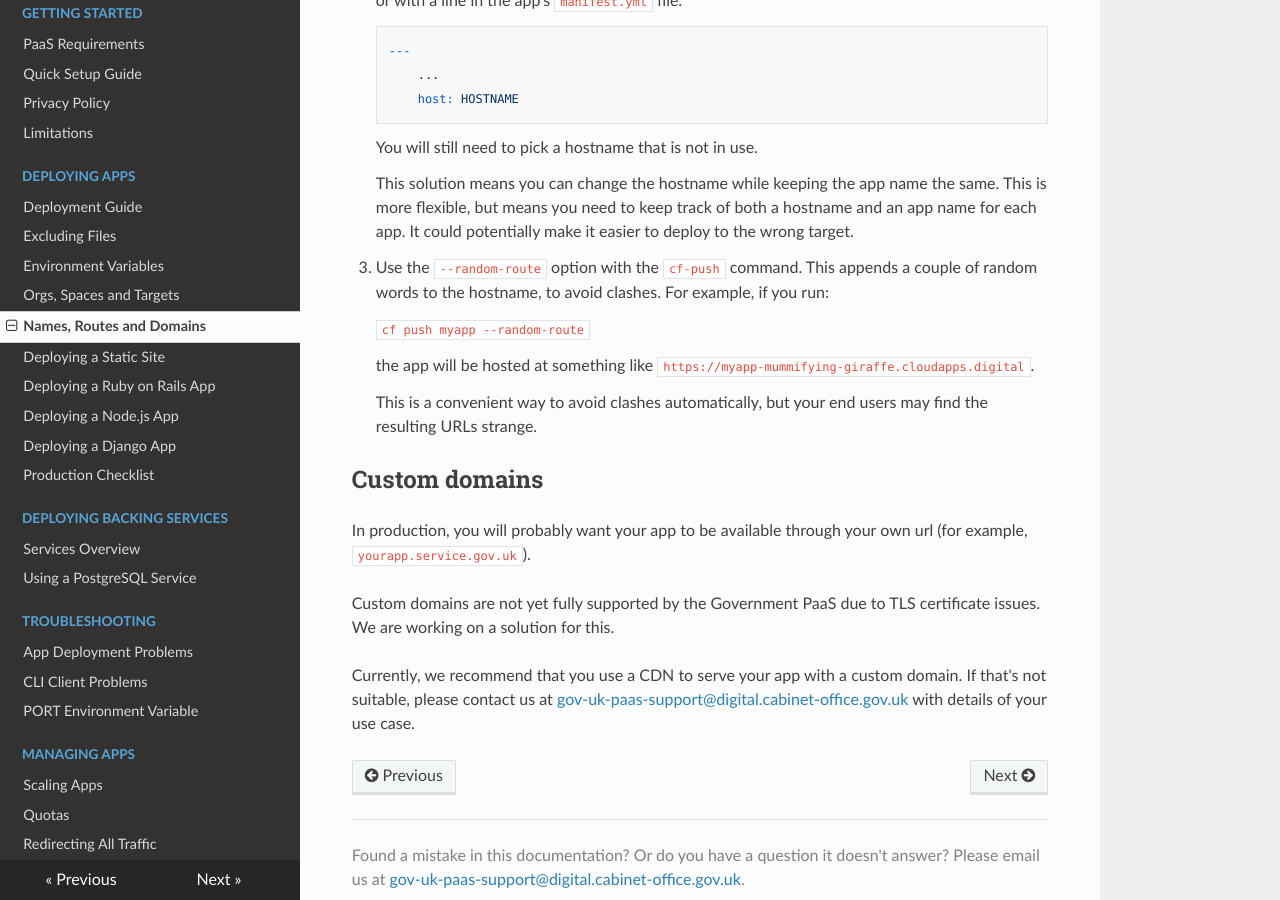
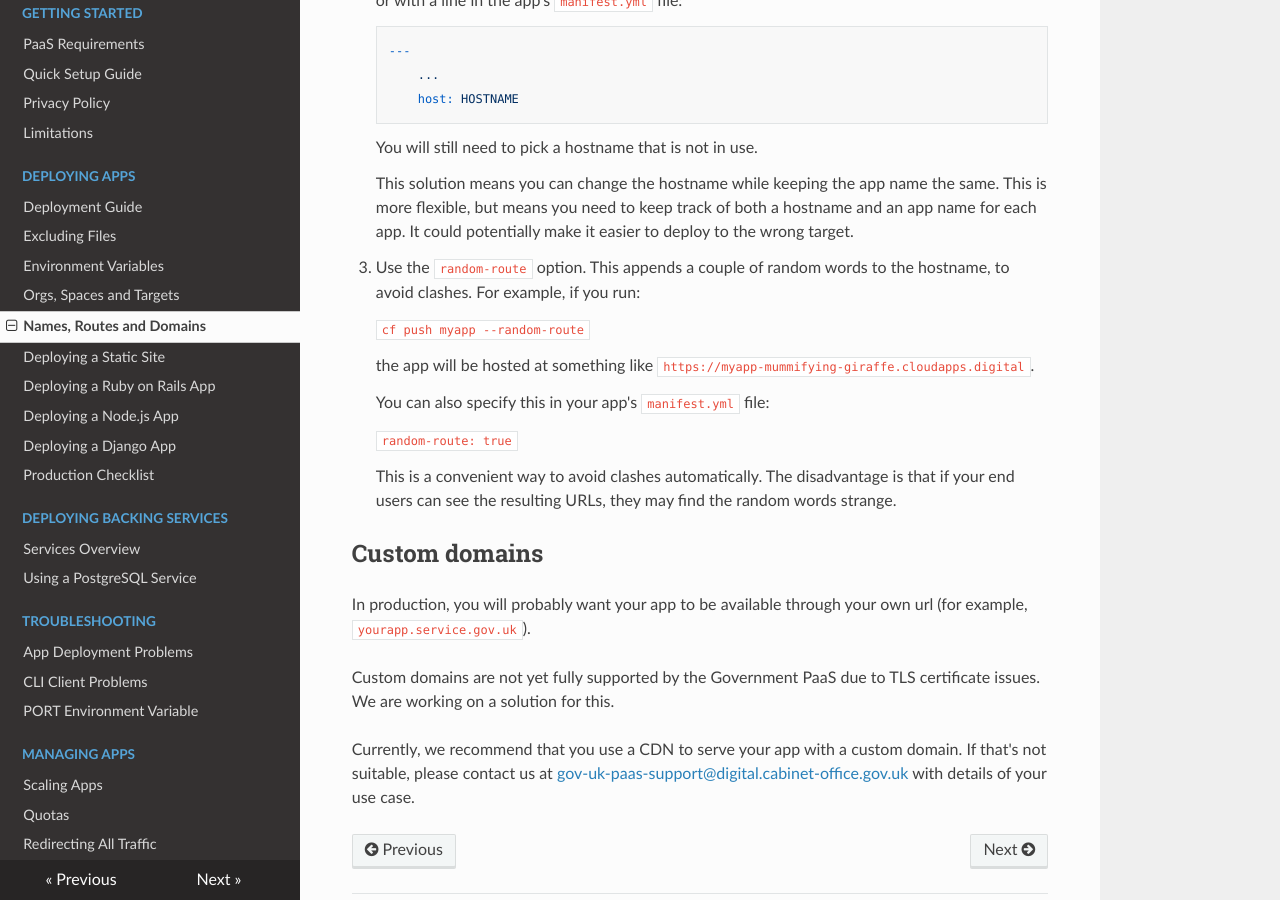
Before and after one commit to alphagov/paas-developer-docs, an MkDocs documentation site: the page built from docs/deploying_apps/names_routes_domains.md, in a window 1280 px wide and 900 px high, scrolled down 945 px. Built offline with MkDocs 1.6.1, drawn with Linux system fonts in a browser that asks for light colours; nearby versions of some CDN libraries; old or Windows-style settings are respelled for this version of MkDocs.

Commit message:
Clarify random-route
* Mention that you can specify random-route from the manifest

```diff
--- a/docs/deploying_apps/names_routes_domains.md
+++ b/docs/deploying_apps/names_routes_domains.md
@@ -37,13 +37,17 @@ There are a few possible solutions to this problem:
 
     This solution means you can change the hostname while keeping the app name the same. This is more flexible, but means you need to keep track of both a hostname and an app name for each app. It could potentially make it easier to deploy to the wrong target.
 
-3. Use the ``--random-route`` option with the ``cf-push`` command. This appends a couple of random words to the hostname, to avoid clashes. For example, if you run:
+3. Use the ``random-route`` option. This appends a couple of random words to the hostname, to avoid clashes. For example, if you run:
 
     ``cf push myapp --random-route``
 
     the app will be hosted at something like ``https://myapp-mummifying-giraffe.cloudapps.digital``.
 
-    This is a convenient way to avoid clashes automatically, but your end users may find the resulting URLs strange.
+    You can also specify this in your app's ``manifest.yml`` file:
+
+    ``random-route: true``
+
+    This is a convenient way to avoid clashes automatically. The disadvantage is that if your end users can see the resulting URLs, they may find the random words strange.
 
 ## Custom domains
 
```
